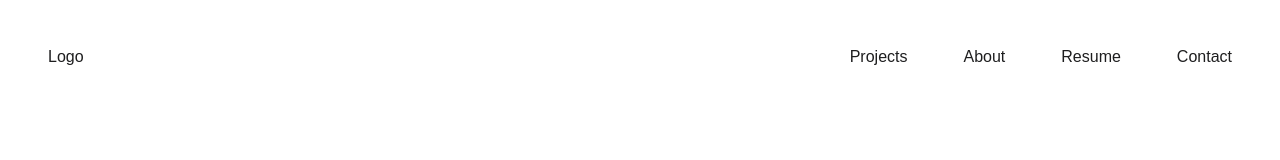
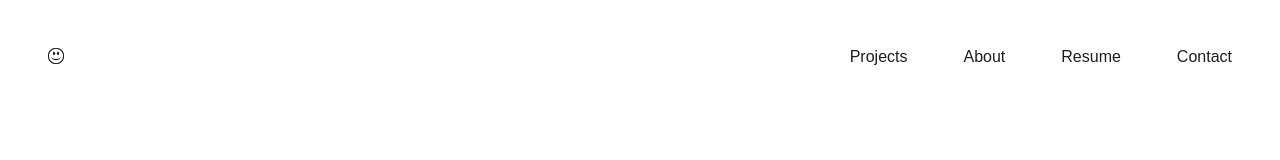
Before and after one commit to quentalala/portfolio, a React (Create React App) app: page / in a window 1280 px wide. Shown: the top 160 px of the page. Built offline with nearby package versions, Linux system fonts and the light colour scheme.

Commit message:
Add temp logo in header

```diff
--- a/src/components/Header/Header.jsx
+++ b/src/components/Header/Header.jsx
@@ -13,9 +13,20 @@ const Header = () => {
           <Link to="/" style={{ textDecoration: "none", color: "#1e1e1f" }}>
             <div
               className="header-left"
-              style={{ margin: "3rem 0.5rem 3rem 3rem" }}
+              style={{
+                margin: "3rem 0.5rem 3rem 3rem",
+                widht: "1rem",
+                height: "1rem",
+              }}
             >
-              Logo
+              <img
+                src={process.env.PUBLIC_URL + "/images/smiley.png"}
+                alt="logo"
+                style={{
+                  maxHeight: "100%",
+                  maxWidth: "100%",
+                }}
+              />
             </div>
           </Link>
           <div className="header-right">
```
Also changed, not shown: public/images/smiley.png (added).
